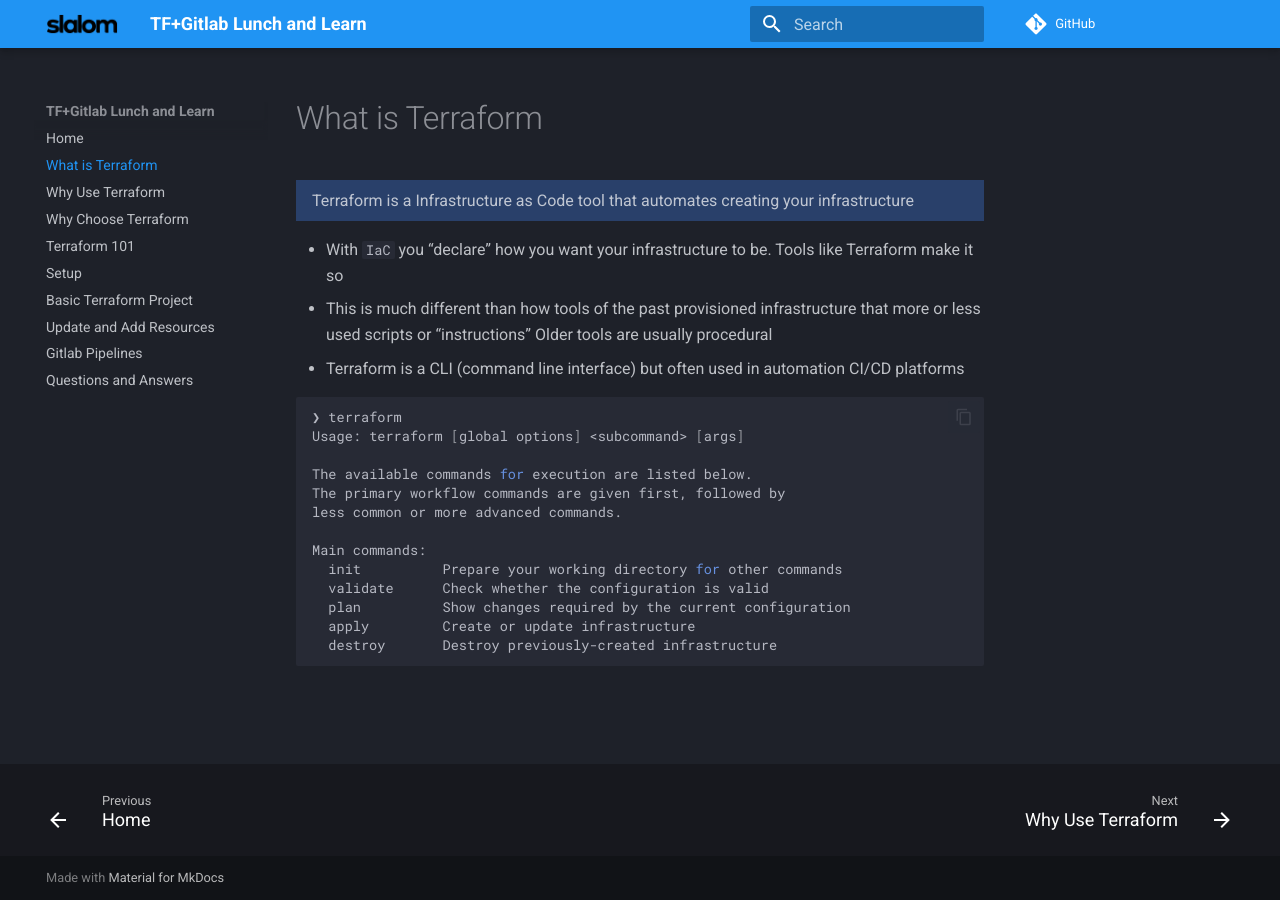
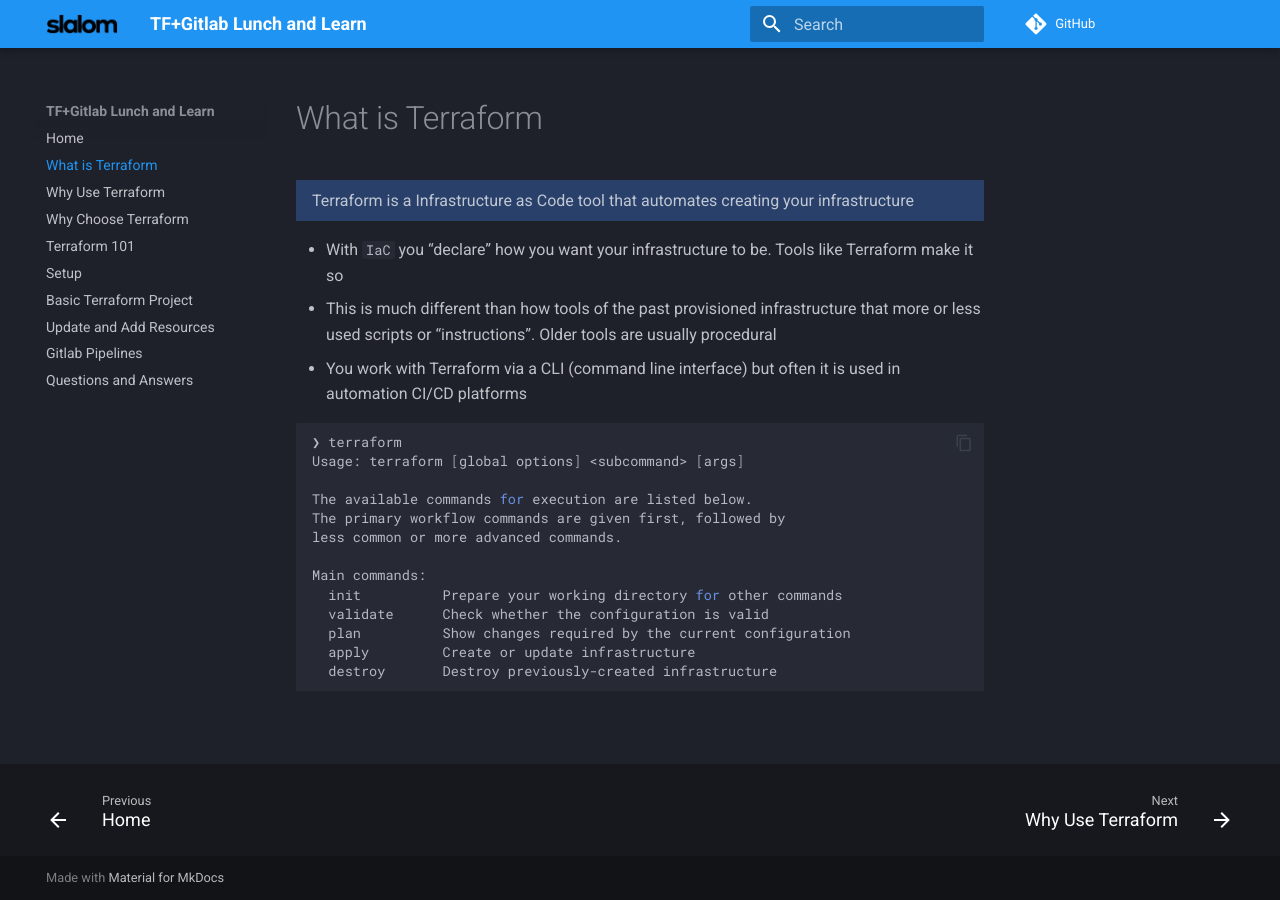
Before and after one commit to tredfield/terraform-lnl, an MkDocs documentation site: the page built from docs/what-is-tf.md, in a window 1280 px wide. Built offline with MkDocs 1.6.1 and Material for MkDocs 9.7.7, drawn with Linux system fonts in a browser that asks for light colours; comment, search, counter and statistics services are not loaded.

Commit message:
fix: more doc updates

````diff
--- a/docs/what-is-tf.md
+++ b/docs/what-is-tf.md
@@ -5,9 +5,9 @@
 ==}
 
 - With `IaC` you “declare” how you want your infrastructure to be. Tools like Terraform make it so
-- This is much different than how tools of the past provisioned infrastructure that more or less used scripts or “instructions”
+- This is much different than how tools of the past provisioned infrastructure that more or less used scripts or “instructions”.
 Older tools are usually procedural
-- Terraform is a CLI (command line interface) but often used in automation CI/CD platforms
+- You work with Terraform via a CLI (command line interface) but often it is used in automation CI/CD platforms
 
 ```bash
 ❯ terraform
````
